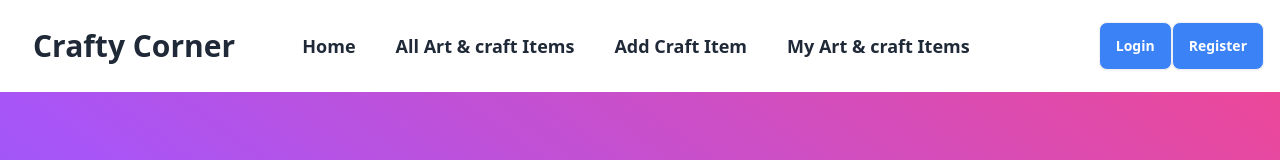
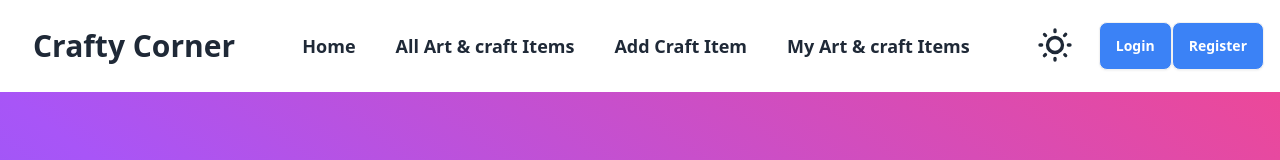
Before and after one commit to sojibislam9878/Crafty_Corner_Clint_a10, a React (Vite) app: page /login in a window 1280 px wide. Shown: the top 160 px of the page. Built offline with nearby package versions, Linux system fonts and the light colour scheme; no server answers.

Commit message:
theme controller added

```diff
--- a/src/Components/Navbar.jsx
+++ b/src/Components/Navbar.jsx
@@ -1,10 +1,23 @@
 import { Link, NavLink } from "react-router-dom";
 import useAuth from "../Hooks/useAuth";
+import { useEffect, useState } from "react";
 
 const Navbar = () => {
   const { user, logout } = useAuth();
   const normalLink = "lg:font-bold lg:text-lg lg:mr-2 mt-2 lg:mt-0";
   const activeLink = `bg-gradient-to-r from-[#4facfe] to-blue-500 border border-blure-500 text-white hover:bg-transparent focus:bg-transparent focus:text-white ${normalLink}`;
+  const [theme, setTheme]=useState("light")
+  const handleTheme =(e)=>{
+    if (e.target.checked) {
+      setTheme("dark")
+    }else{
+      setTheme("light")
+    }
+  }
+  console.log(theme);
+  useEffect(()=>{
+    document.querySelector("html").setAttribute("data-theme", theme)
+  },[theme])
   return (
     <div className="sticky top-0 z-40 bg-white">
       <div className="navbar bg-base-100 container mx-auto p-4 ">
@@ -120,7 +133,36 @@
             </li>
           </ul>
         </div>
-        <div className="navbar-end">
+        <div className="navbar-end flex ">
+          <div className="mr-6">
+            <label className="swap swap-rotate pt-1">
+              {/* this hidden checkbox controls the state */}
+              <input
+                onChange={handleTheme}
+                type="checkbox"
+                className="theme-controller"
+                value="synthwave"
+              />
+
+              {/* sun icon */}
+              <svg
+                className="swap-off fill-current w-10 h-10"
+                xmlns="http://www.w3.org/2000/svg"
+                viewBox="0 0 24 24"
+              >
+                <path d="M5.64,17l-.71.71a1,1,0,0,0,0,1.41,1,1,0,0,0,1.41,0l.71-.71A1,1,0,0,0,5.64,17ZM5,12a1,1,0,0,0-1-1H3a1,1,0,0,0,0,2H4A1,1,0,0,0,5,12Zm7-7a1,1,0,0,0,1-1V3a1,1,0,0,0-2,0V4A1,1,0,0,0,12,5ZM5.64,7.05a1,1,0,0,0,.7.29,1,1,0,0,0,.71-.29,1,1,0,0,0,0-1.41l-.71-.71A1,1,0,0,0,4.93,6.34Zm12,.29a1,1,0,0,0,.7-.29l.71-.71a1,1,0,1,0-1.41-1.41L17,5.64a1,1,0,0,0,0,1.41A1,1,0,0,0,17.66,7.34ZM21,11H20a1,1,0,0,0,0,2h1a1,1,0,0,0,0-2Zm-9,8a1,1,0,0,0-1,1v1a1,1,0,0,0,2,0V20A1,1,0,0,0,12,19ZM18.36,17A1,1,0,0,0,17,18.36l.71.71a1,1,0,0,0,1.41,0,1,1,0,0,0,0-1.41ZM12,6.5A5.5,5.5,0,1,0,17.5,12,5.51,5.51,0,0,0,12,6.5Zm0,9A3.5,3.5,0,1,1,15.5,12,3.5,3.5,0,0,1,12,15.5Z" />
+              </svg>
+
+              {/* moon icon */}
+              <svg
+                className="swap-on fill-current w-10 h-10"
+                xmlns="http://www.w3.org/2000/svg"
+                viewBox="0 0 24 24"
+              >
+                <path d="M21.64,13a1,1,0,0,0-1.05-.14,8.05,8.05,0,0,1-3.37.73A8.15,8.15,0,0,1,9.08,5.49a8.59,8.59,0,0,1,.25-2A1,1,0,0,0,8,2.36,10.14,10.14,0,1,0,22,14.05,1,1,0,0,0,21.64,13Zm-9.5,6.69A8.14,8.14,0,0,1,7.08,5.22v.27A10.15,10.15,0,0,0,17.22,15.63a9.79,9.79,0,0,0,2.1-.22A8.11,8.11,0,0,1,12.14,19.73Z" />
+              </svg>
+            </label>
+          </div>
           {user ? (
             <div className="flex  items-center gap-2 pr-2 md:pr-0">
               <div
@@ -133,13 +175,12 @@
                   className="btn btn-ghost btn-circle avatar"
                 >
                   <div className="w-20 rounded-full">
-                      <img
-                        alt="profile picture"
-                        src={
-                          user.photoURL ||
-                          "https://i.ibb.co/4SrK9pD/profile.jpg"
-                        }
-                      />
+                    <img
+                      alt="profile picture"
+                      src={
+                        user.photoURL || "https://i.ibb.co/4SrK9pD/profile.jpg"
+                      }
+                    />
                   </div>
                 </div>
               </div>
```
